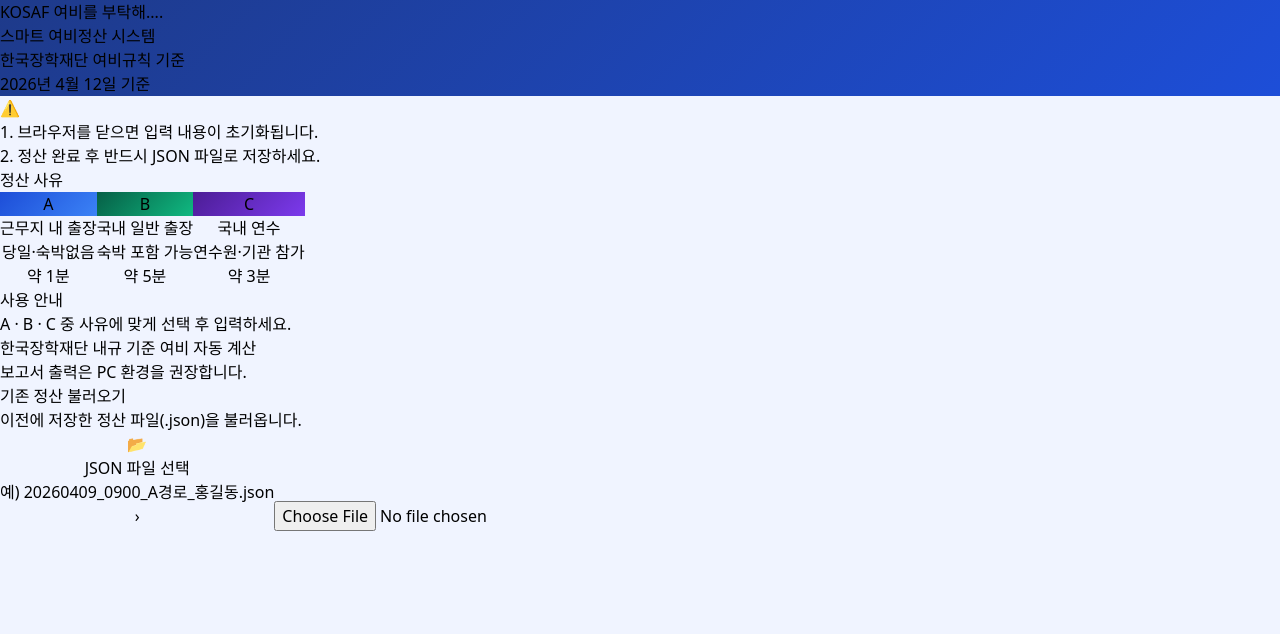
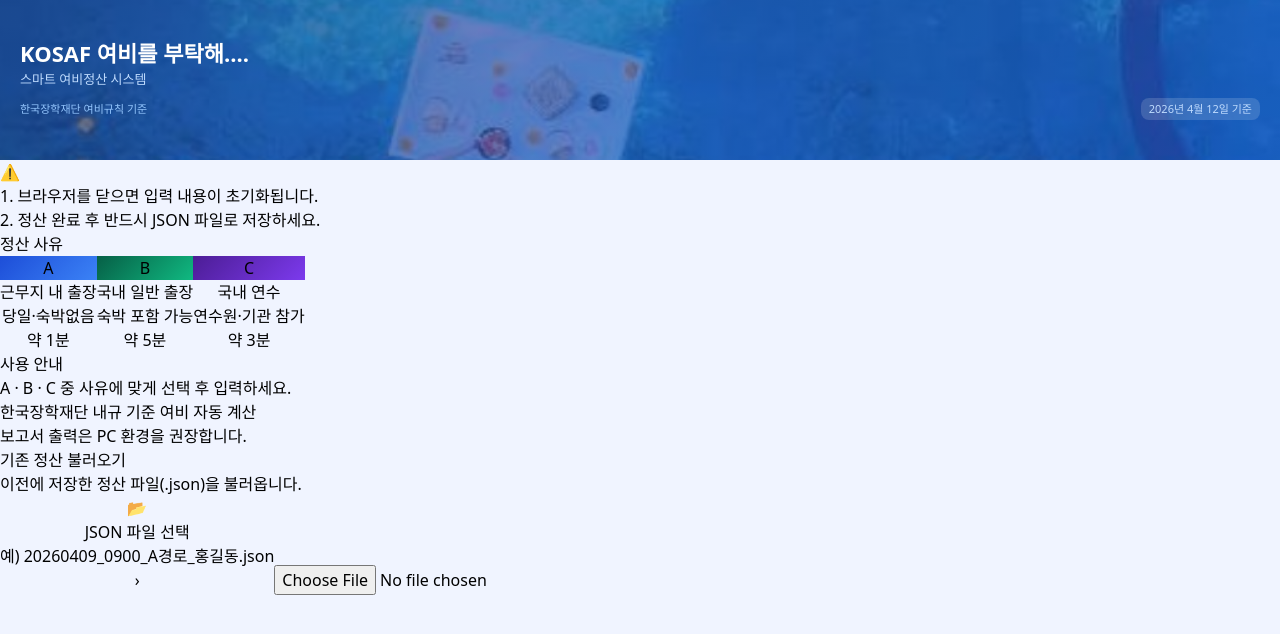
Before and after one commit to commax1581-hub/kosaf-yeobi, a React (Vite) app: page / in a window 1280 px wide. Shown: the top 634 px of the page. Built offline with nearby package versions, Linux system fonts and the light colour scheme.

Commit message:
Add files via upload

```diff
--- a/src/pages/Home.jsx
+++ b/src/pages/Home.jsx
@@ -89,13 +89,32 @@
     <div className="max-w-lg mx-auto p-4 pb-4" style={{background:"#f0f4ff", minHeight:"100vh"}}>
 
       {/* ── 헤더 배너 ── */}
-      <div className="rounded-2xl mb-3 overflow-hidden shadow-sm">
-        <div style={{background:"linear-gradient(135deg,#1e3a8a 0%,#1d4ed8 100%)"}} className="px-5 py-4">
-          <div className="text-white font-bold text-2xl leading-tight mb-0.5">KOSAF 여비를 부탁해....</div>
-          <div className="text-blue-200 text-sm mb-2">스마트 여비정산 시스템</div>
-          <div className="flex items-center justify-between">
-            <div className="text-blue-300 text-xs">한국장학재단 여비규칙 기준</div>
-            <div className="text-blue-200 text-xs bg-white/10 rounded-lg px-2 py-1">{todayStr}</div>
+      <div className="rounded-2xl mb-3 overflow-hidden shadow-sm" style={{position:"relative"}}>
+        <img
+          src="/hero-bg.png"
+          alt="배경"
+          style={{
+            width:"100%",
+            height:"160px",
+            objectFit:"cover",
+            objectPosition:"center 30%",
+            display:"block",
+          }}
+        />
+        <div style={{
+          position:"absolute",
+          inset:0,
+          background:"linear-gradient(135deg,rgba(30,58,138,0.72) 0%,rgba(29,78,216,0.60) 100%)",
+          display:"flex",
+          flexDirection:"column",
+          justifyContent:"center",
+          padding:"20px",
+        }}>
+          <div style={{color:"#fff",fontWeight:700,fontSize:"22px",lineHeight:1.2,marginBottom:"4px"}}>KOSAF 여비를 부탁해....</div>
+          <div style={{color:"#bfdbfe",fontSize:"13px",marginBottom:"8px"}}>스마트 여비정산 시스템</div>
+          <div style={{display:"flex",alignItems:"center",justifyContent:"space-between"}}>
+            <div style={{color:"#93c5fd",fontSize:"11px"}}>한국장학재단 여비규칙 기준</div>
+            <div style={{color:"#bfdbfe",fontSize:"11px",background:"rgba(255,255,255,0.15)",borderRadius:"8px",padding:"3px 8px"}}>{todayStr}</div>
           </div>
         </div>
       </div>
```
